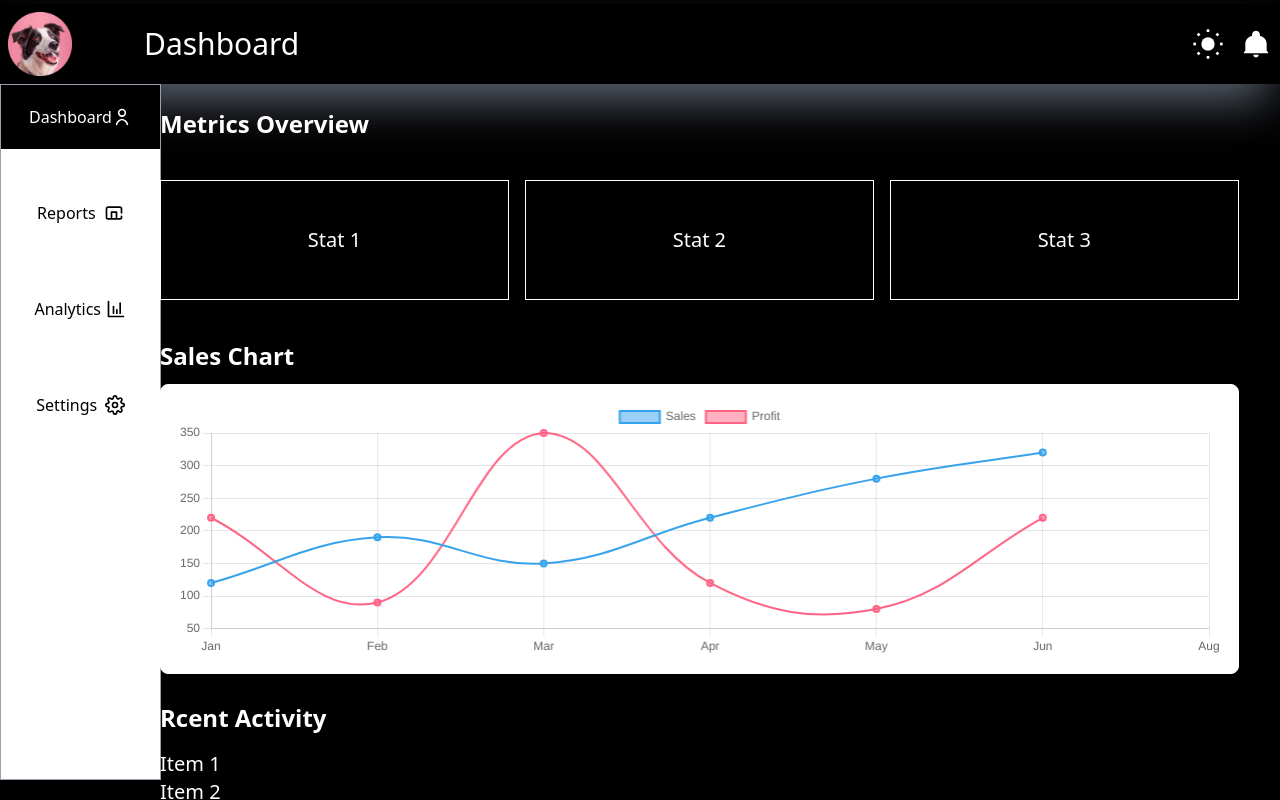
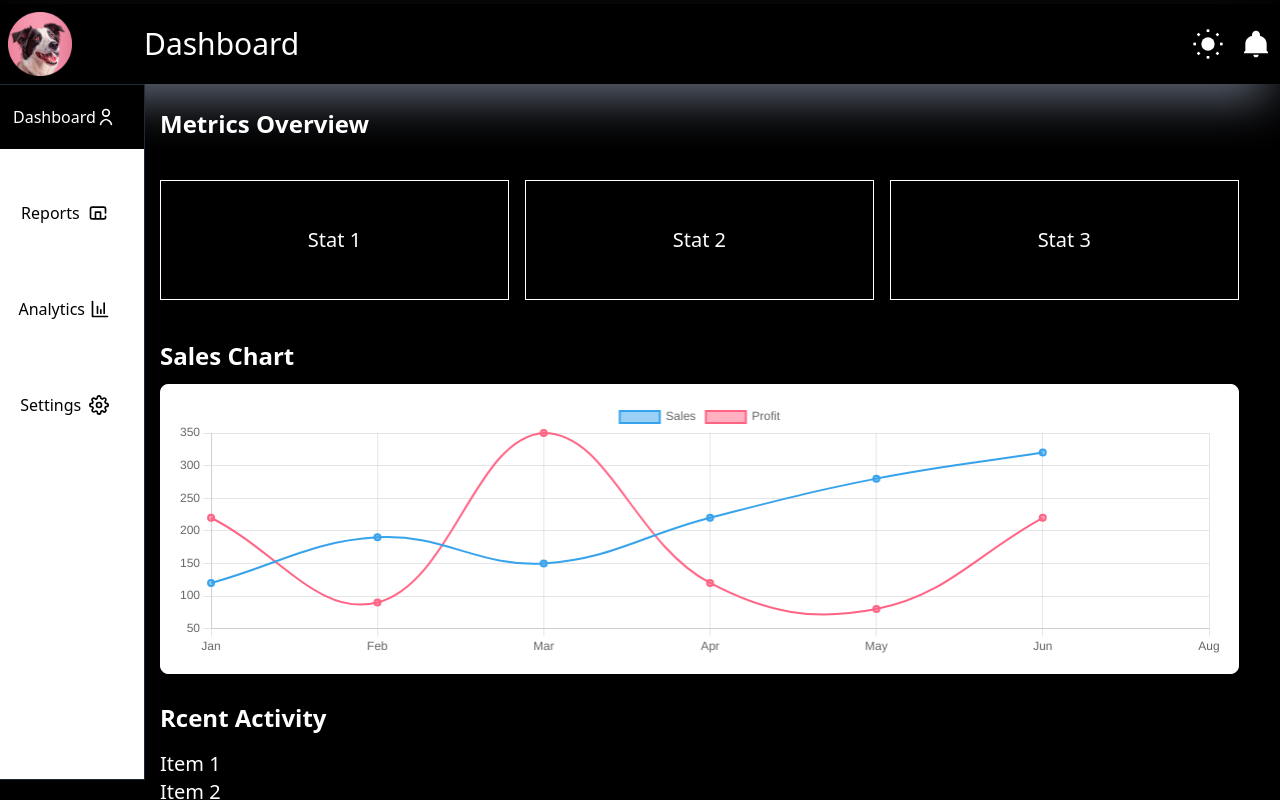
Before and after one commit to HAK1580/Admin-Dashboard-, a React (Vite) app: page / in a window 1280 px wide. Built offline with nearby package versions, Linux system fonts and the light colour scheme.

Commit message:
fixed the sidebar border color

```diff
--- a/src/components/Sidebar.jsx
+++ b/src/components/Sidebar.jsx
@@ -12,7 +12,7 @@ const Sidebar = () => {
   ];
 
   return (
-    <div className="bg-white border fixed top-22 lg:top-21  border-gray-400 text-black hidden sm:block min-h-[87vh]">
+    <div className="bg-white border lg:-mx-4 fixed top-22 lg:top-21  border-gray-800 text-black hidden sm:block min-h-[87vh]">
       <div className="sidebar">
         <ul className="flex flex-col gap-8">
 
```
